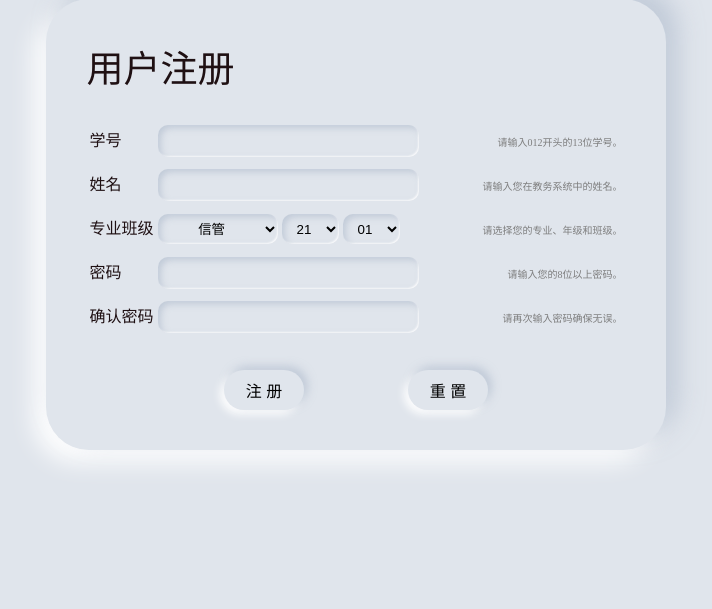
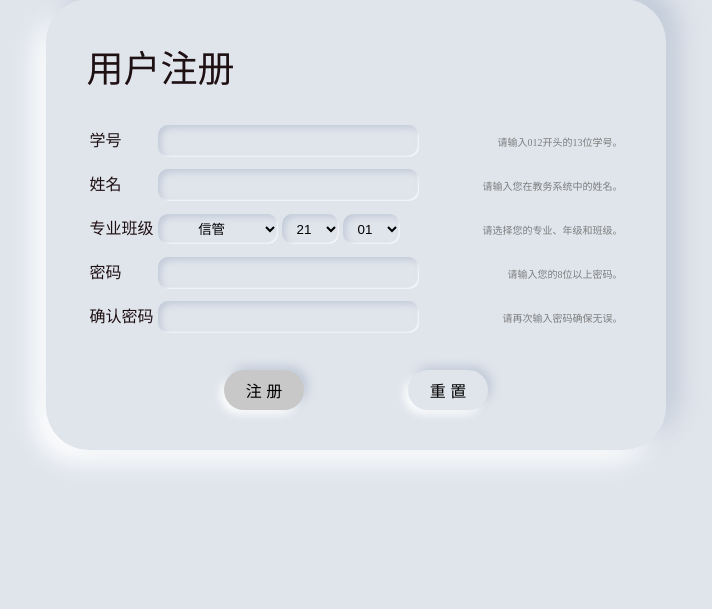
Before and after one commit to realJaydenCheng/student-comprehensive-evaluation, a Flask app: page /sce/reg in a window 1280 px wide, with the pointer over the restyled element. Shown: the part 151-760 px from the top of the page, without its empty margins (284-996 px from the left). Run offline with Flask 2, Linux system fonts and the light colour scheme; some libraries are stand-ins or nearby versions.

Commit message:
增加悬浮的按钮效果

```diff
--- a/static/css/reg.css
+++ b/static/css/reg.css
@@ -70,6 +70,10 @@ body {
     font-size: 15.5px;
 }
 
+.btn:hover{
+	background-color: rgb(200, 200, 200);
+}
+
 .obtn {
 	margin: 0 auto;
 	margin-top: 30px;
```
